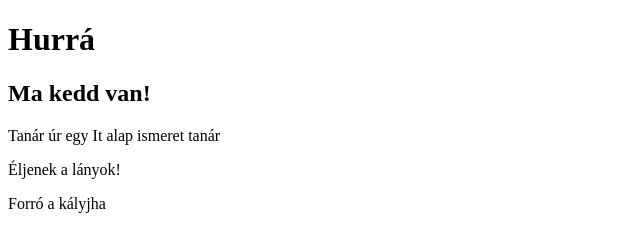
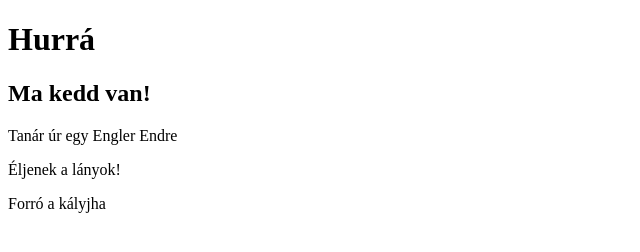
Before and after one commit to schlittjanoshenrik/csajok, a plain HTML site: page index.html in a window 1280 px wide. Shown: the full height of the page, 0-640 px from the left. Drawn offline with Linux system fonts and the light colour scheme.

Commit message:
Update index.html

```diff
--- a/index.html
+++ b/index.html
@@ -4,7 +4,7 @@
 <body>
 <h1> Hurrá </h1>
 <h2> Ma kedd van! </h2>
-<h7> Tanár úr egy It alap ismeret tanár <h7>
+<h7> Tanár úr egy Engler Endre <h7>
 <p> Éljenek a lányok! </p>
 <p2> Forró a kályjha </p2>
 </body>
```
